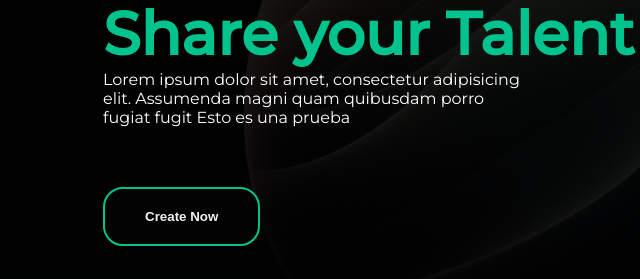
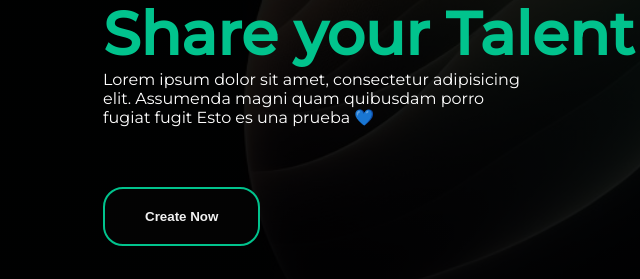
Before and after one commit to SofiDevO/devs-hub-propuesta, a plain HTML site: page index.html in a window 1280 px wide. Shown: the part 279-558 px from the top of the page, 57-697 px from the left. Drawn offline with nearby package versions, Linux system fonts and the light colour scheme.

```diff
--- a/index.html
+++ b/index.html
@@ -77,7 +77,7 @@
             <div class="hero__Text">
                 <h1>Share your Talent</h1>
                 <p>Lorem ipsum dolor sit amet, consectetur adipisicing elit. Assumenda magni quam quibusdam porro fugiat
-                    fugit Esto es una prueba</p>
+                    fugit Esto es una prueba 💙</p>
                 <button class="hero__btn">Create Now</button>
             </div>
             <img class="hero__img" src="./assets/img/astro2.png" alt="">
```
Also changed, not shown: assets/img/imagen3.jpg (added), 1 other file.
